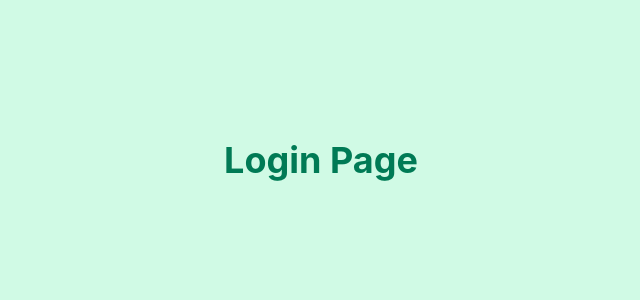
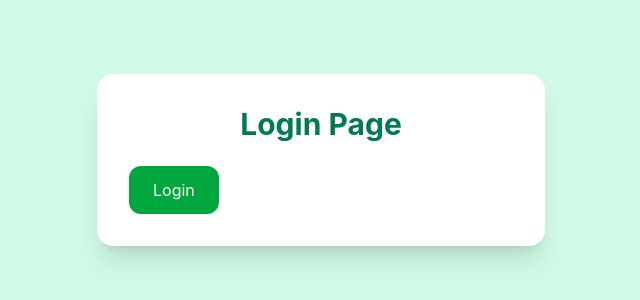
Before and after one commit to moemenhafez/project-final, a React (Vite) app: page /login in a window 1280 px wide. Shown: the part 240-540 px from the top of the page, without its empty margins (319-959 px from the left). Built offline with nearby package versions, Linux system fonts and the light colour scheme.

Commit message:
Fix alias configuration for Vite and TypeScript

```diff
--- a/src/pages/auth/LoginPage.tsx
+++ b/src/pages/auth/LoginPage.tsx
@@ -1,3 +1,5 @@
+import Button from '@/components/ui/Button'
+
 function LoginPage() {
   return (
     <div
@@ -7,17 +9,33 @@ function LoginPage() {
         items-center
         justify-center
         bg-emerald-100
+        p-4
       "
     >
-      <h1
+      <div
         className="
-          text-4xl
-          font-bold
-          text-emerald-700
+          w-full
+          max-w-md
+          bg-white
+          p-8
+          rounded-2xl
+          shadow-xl
+          space-y-6
         "
       >
-        Login Page
-      </h1>
+        <h1
+          className="
+            text-3xl
+            font-bold
+            text-center
+            text-emerald-700
+          "
+        >
+          Login Page
+        </h1>
+
+        <Button title="Login" />
+      </div>
     </div>
   )
 }
--- a/tsconfig.node.json
+++ b/tsconfig.node.json
@@ -1,12 +1,7 @@
 {
   "compilerOptions": {
-    "baseUrl": ".",
 
-"paths": {
-  "@/*": ["src/*"]
-},
 
-"ignoreDeprecations": "6.0",
     "tsBuildInfoFile": "./node_modules/.tmp/tsconfig.node.tsbuildinfo",
     "target": "es2023",
     "lib": ["ES2023"],
```
Also changed, not shown: tsconfig.app.json (+7 -0 lines).
